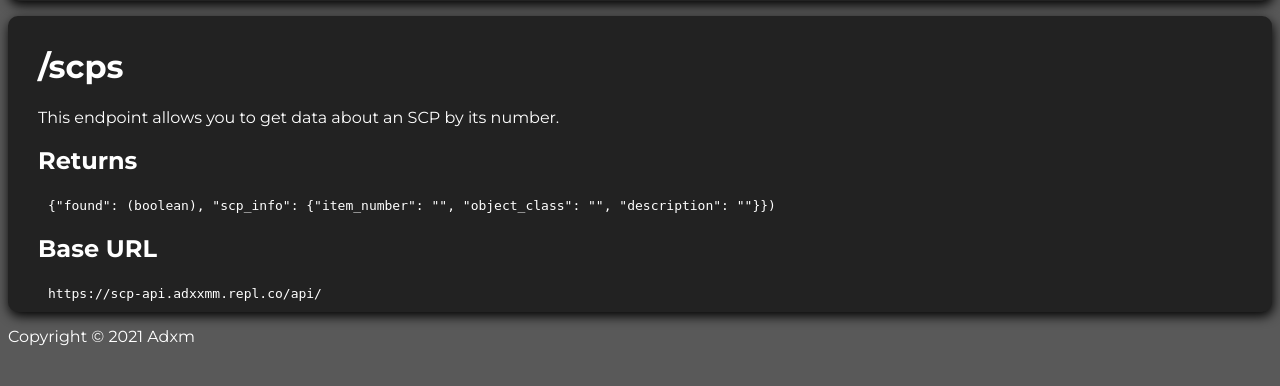
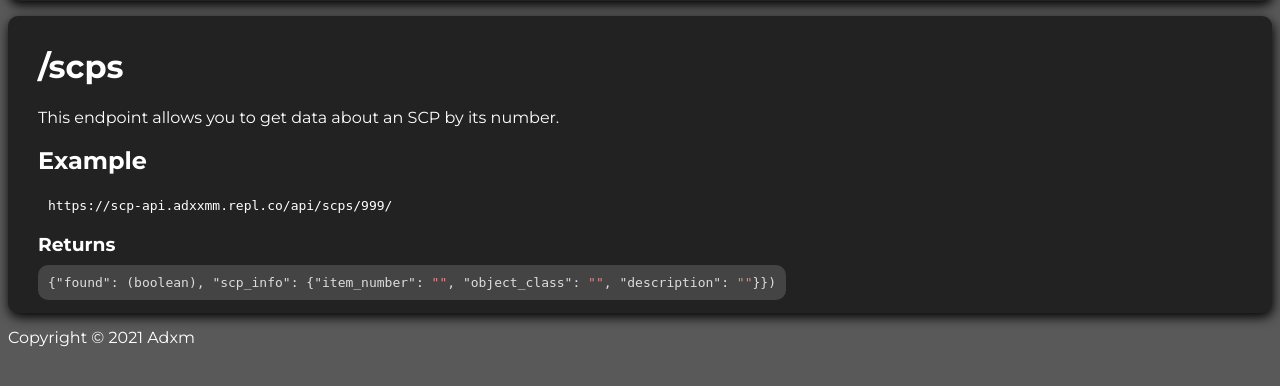
Before and after one commit to adammehaney/SCP-API, a Flask app: page /api/endpoints in a window 1280 px wide. Shown: the part 295-681 px from the top of the page. Run offline with Flask 2, Linux system fonts and the light colour scheme.

Commit message:
minor website changes

```diff
--- a/templates/documentation/endpoints.html
+++ b/templates/documentation/endpoints.html
@@ -37,10 +37,10 @@
 			<p>
 				This endpoint allows you to get data about an SCP by its number.
             </p>
-            <h2>Returns</h2>
-            <pre"><code class="language-json">{"found": (boolean), "scp_info": {"item_number": "", "object_class": "", "description": ""}})</code></pre>
-			<h2>Base URL</h2>
-            <code>https://scp-api.adxxmm.repl.co/api/</code>
+			<h2>Example</h2>
+            <code>https://scp-api.adxxmm.repl.co/api/scps/999/</code>
+            <h3>Returns</h3>
+            <pre><code class="language-json">{"found": (boolean), "scp_info": {"item_number": "", "object_class": "", "description": ""}})</code></pre>
 		</div>
 	</body>
 	<footer>
```
